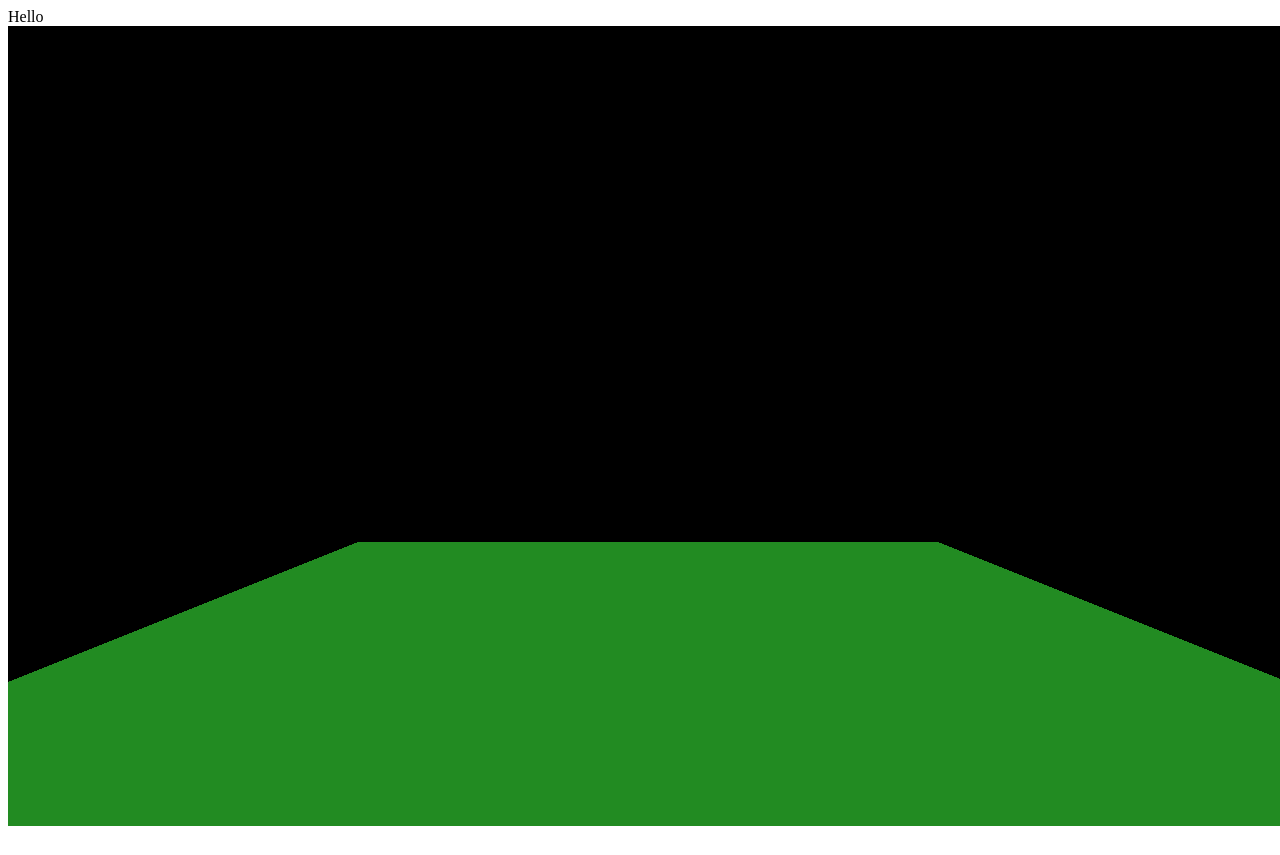
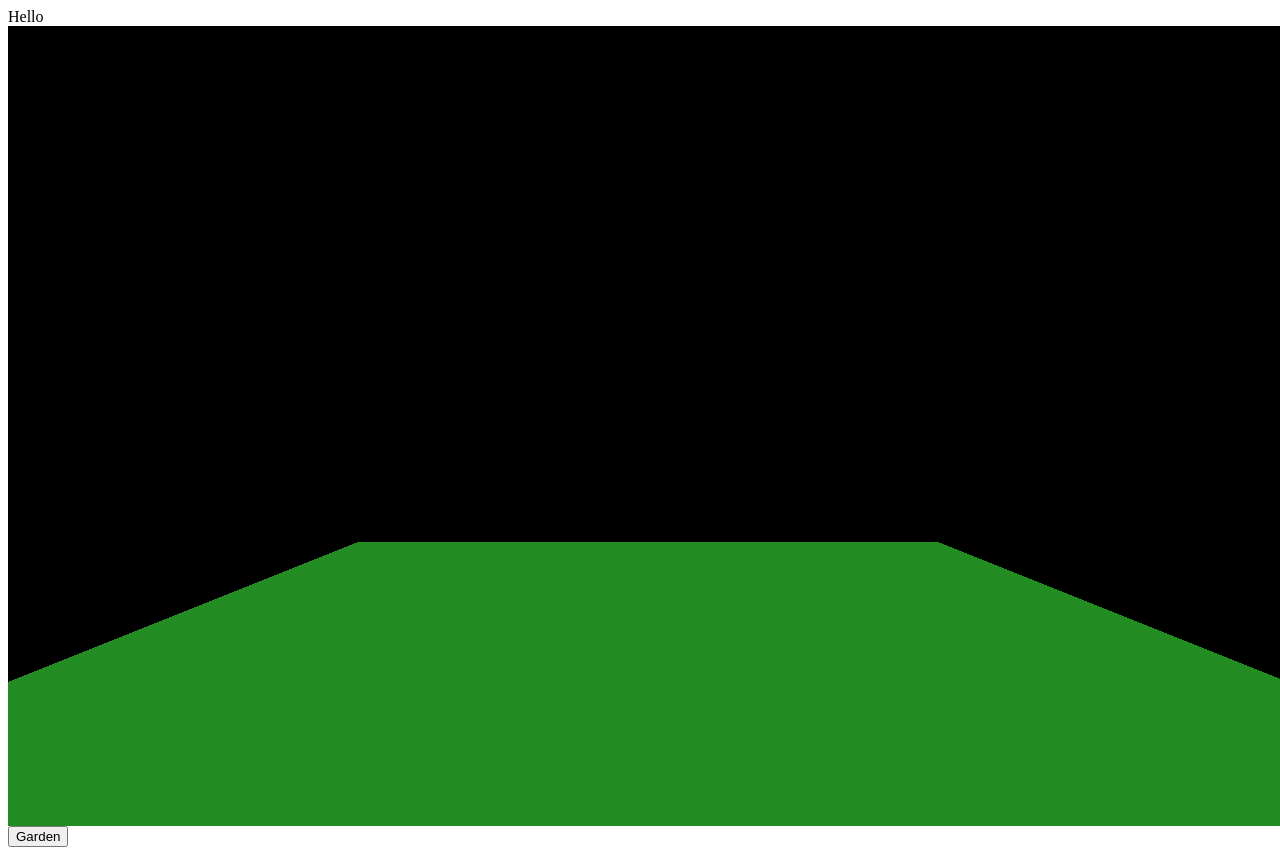
Before and after one commit to hvardhan1024/anvaya, a website built with Vite: page index.html in a window 1280 px wide. Before the commit the page ends 834 px from the top, so only its background shows below. Built offline with nearby package versions, Linux system fonts and the light colour scheme; animation ran at ten frames a second.

```diff
--- a/src/components/SceneLoader.js
+++ b/src/components/SceneLoader.js
@@ -7,4 +7,15 @@
 export function loadScene(){
 
     createGardenScene()
+
+    createNavigationButtons()
 }
+
+
+function createNavigationButtons(){
+    const navContainer = document.getElementById('navigation') || document.createElement('div');
+    navContainer.id = 'navigation'
+    navContainer.innerHTML = `<button onclick="loadScene('garden')">Garden</button>`
+
+    document.body.appendChild(navContainer);
+}
```
Also changed, not shown: index.html (+1 -0 lines).
